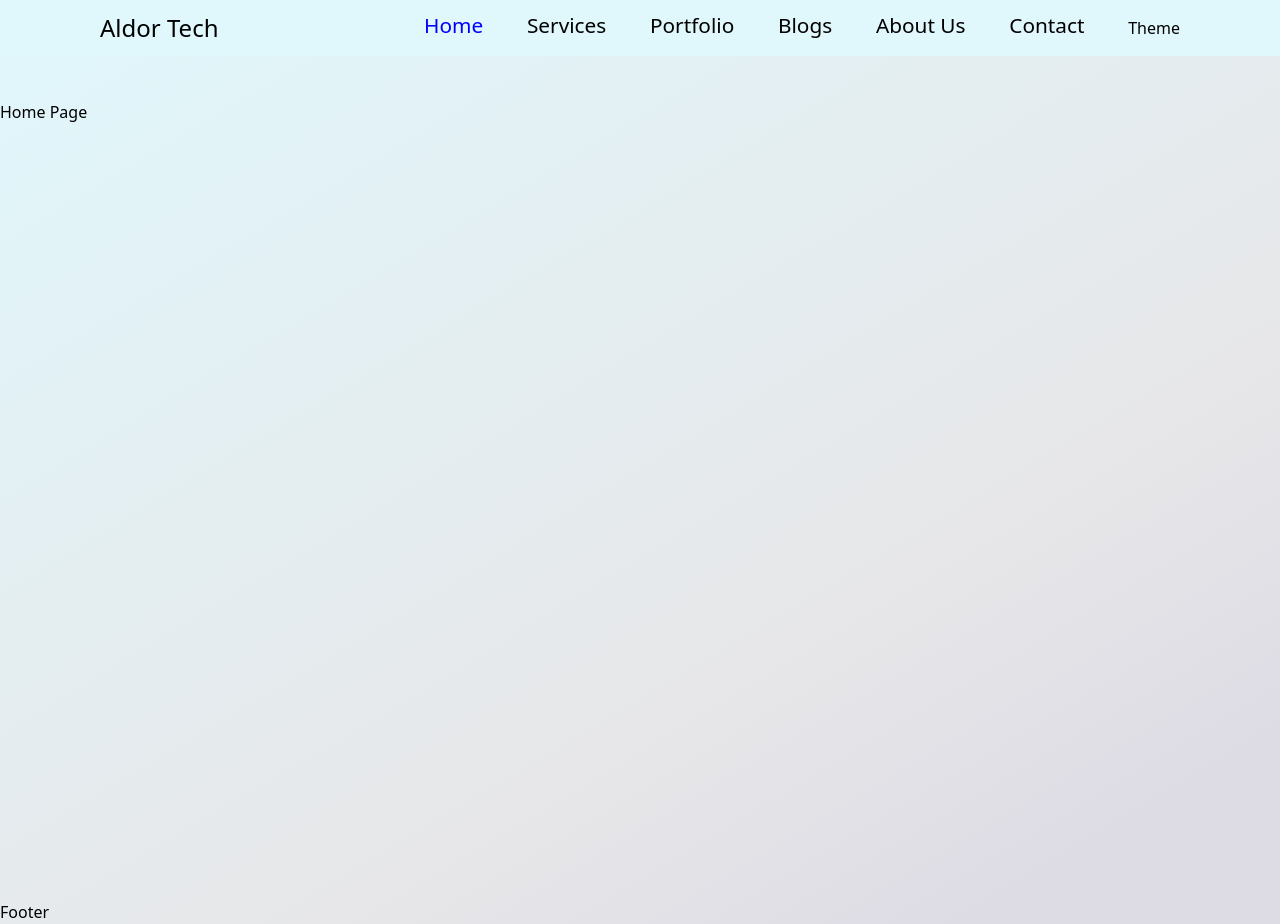
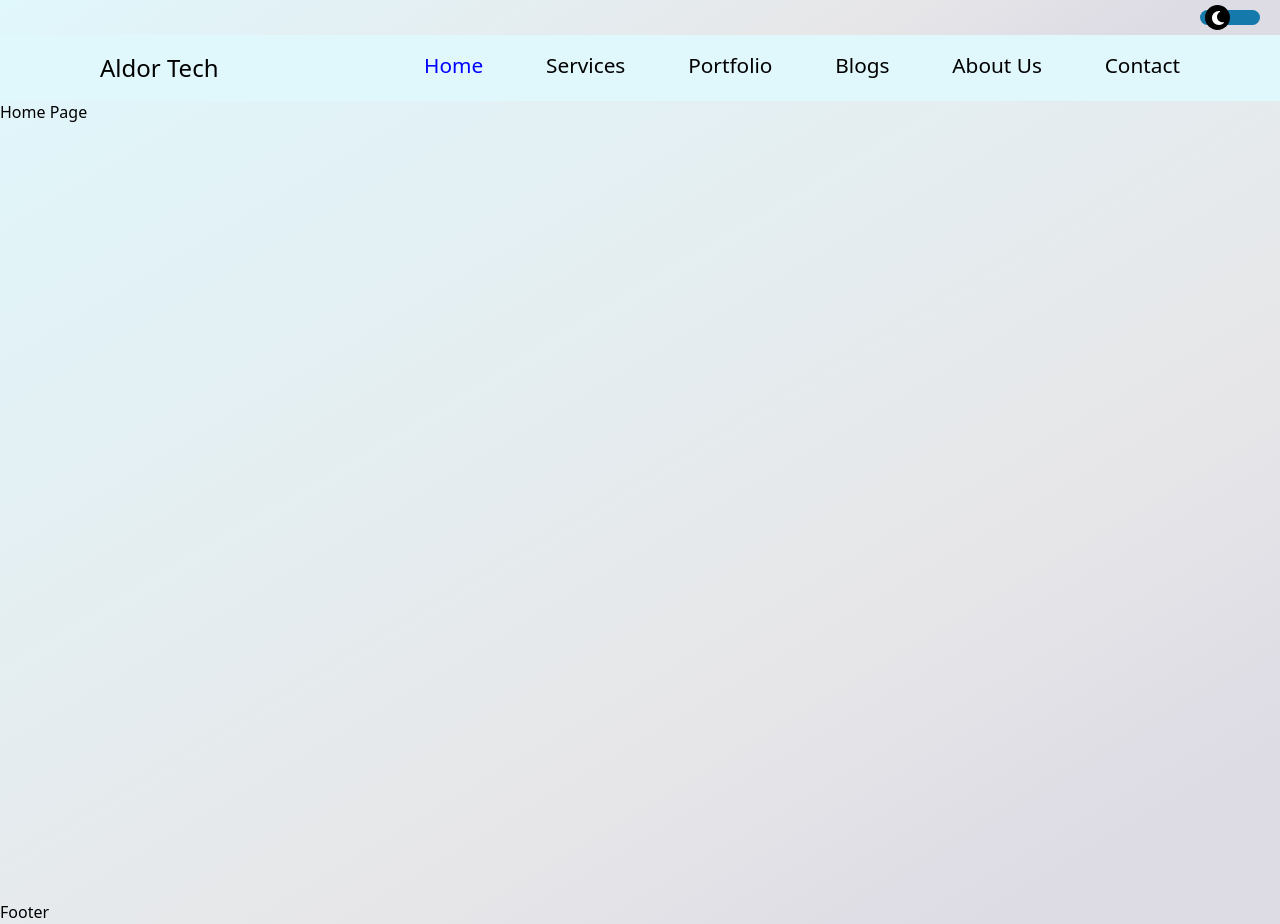
Before and after one commit to hajiRobertWilson/aldortech, a Next.js app: page / in a window 1280 px wide. Built offline with nearby package versions, Linux system fonts and the light colour scheme.

Commit message:
Under Development

```diff
--- a/app/global.queries.css
+++ b/app/global.queries.css
@@ -4,7 +4,7 @@
     }
 }
 @media(width<=1300px){
-    .navBar ul{
+    .navContainer ul{
         width:70%;
         transition:all 0.5s;
     }
--- a/app/globals.css
+++ b/app/globals.css
@@ -3,7 +3,12 @@
 @tailwind utilities;
 
 :root {
+    --theme-btn:#000000;
+    --theme-slider:#1679AB;
+    --theme-icon:white;
+    --toolbar-bg:rgba(221, 220, 229, 1);
     --nav-border:rgba(221, 220, 229, 1);
+    --dropdown-link-border:black;
     --navBg: rgba(224, 247, 252, 1);
     --text-color: black;
     --link-color-hover: blue;
@@ -12,7 +17,11 @@
 }
 
 .dark-theme {
+    --theme-btn:#000000;
+    --theme-icon:orange;
+    --toolbar-bg:#130f40;
     --nav-border:whitesmoke;
+    --dropdown-link-border:white;
     --navBg: #000000;
     --link-color-hover: #011F5B;
     --text-color: white;
@@ -35,13 +44,51 @@ main {
     transition: all 0.5s;
 }
 
+.toolBarCont{
+    height: 35px;
+    width:100%;
+    position:fixed;
+    top:0;
+    z-index: 100;
+    display: flex;
+    align-items:center;
+    justify-content:end;
+    background: var(--bg-gradient);
+}
+.toolBarCont .themeBtnCont{
+    position: relative;
+    margin:5px 20px;
+    height:15px;
+    width:60px;
+    background-color: var(--theme-slider);
+    border-radius: 20px;
+    cursor: pointer;
+}
+.toolBarCont .themeBtnCont .inner{
+    position: absolute;
+    display: flex;
+    align-items: center;
+    justify-content: center;
+    color:var(--theme-icon);
+    height: 25px;
+    left:5px;
+    top:-5px;
+    width:25px;
+    background-color:var(--theme-btn) ;
+    border-radius: 50%;
+    transition:all 1s;
+}
+.toolBarCont .themeBtnCont .inner.slide{
+    left:30px;
+}
+
 .navBar {
     position: fixed;
     display: flex;
     flex-flow: column nowrap;
     width: 100%;
     background-color: var(--navBg);
-    top: 0;
+    top: 35px;
     transition: all 0.4s;
 }
 .menuLinks{
@@ -54,19 +101,22 @@ main {
 }
 .menuLinks.show{
     max-height: 500px;
-    width:100%;
+}
+.menuLinks li{
+    margin:0 15px;
+    cursor: pointer;
+    padding: 5px 0 0 100px;
+    border-bottom:1px solid var(--dropdown-link-border);
 }
 .navContainer{
     display: flex;
     flex-flow: row nowrap;
-    width: 100%;
-    padding: 10px 100px;
+    padding: 15px 100px;
     justify-content: space-between;
 }
 
 .sticky {
-    padding:5px 0px;
-    border-bottom: 2px solid var(--nav-border);
+    border-bottom: 1px solid var(--nav-border);
 }
 
 .navContainer ul {
--- a/app/layout.js
+++ b/app/layout.js
@@ -3,6 +3,9 @@ import Navbar from "@/components/Navbar";
 import "./globals.css";
 import "./global.queries.css";
 import Footer from "@/components/Footer";
+import { config } from '@fortawesome/fontawesome-svg-core';
+import '@fortawesome/fontawesome-svg-core/styles.css';
+config.autoAddCss = false;
 // import Loader from "@/components/loading";
 
 export const metadata = {
--- a/components/Navbar.jsx
+++ b/components/Navbar.jsx
@@ -1,4 +1,6 @@
 "use client"
+import { faMoon, faSun } from "@fortawesome/free-solid-svg-icons";
+import { FontAwesomeIcon } from "@fortawesome/react-fontawesome";
 import Link from "next/link";
 import { useEffect, useState } from "react";
 
@@ -7,39 +9,45 @@ export default function Navbar() {
     const path = ['/', '/services', '/portfolio', '/blogs', '/about', '/contact'];
     const index = [0, 1, 2, 3, 4, 5];
     const [menuElement, setMenuElement] = useState();
-    // const [navElements, setNavElements] = useState();
-    // const [linkColor, setLinkColor] = useState();
     const [theme, setTheme] = useState('light')
-    const [activeTab,setActiveTab]=useState('Home')
+    const [activeTab, setActiveTab] = useState('Home')
+    const [dropdownBtn, setDropdownBtn] = useState();
+    const [windowWidth, setWindowWidth] = useState();
 
-    const handleMenu = (elem) => {
-        elem.classList.toggle('open')
+    const handleMenu = () => {
+        dropdownBtn.classList.toggle('open')
         menuElement.classList.toggle('show')
     }
-    // const handleMenuList=()=>{
-    //     menuElement.classList.toggle('show')
-    // }
+    const handleMenuList = () => {
+        if (dropdownBtn) {
+            dropdownBtn.classList.toggle('open')
+        }
+        menuElement.classList.toggle('show')
+    }
     const handleTab = (ind) => {
         setActiveTab(links[ind])
-        // navElements.forEach(element => {
-            // element.style.color = (theme === 'light') ? 'black' : 'white';
-            // if (element.dataset.value === links[ind]) {
-            //     element.style.color = 'blue';
-            //     console.log('Active Tab:',links[ind])
-                // setActiveTab(links[ind])
-            // }
-        // });
     }
 
 
+    useEffect(() => {
+        // const styles = getComputedStyle(root);
+        // setLinkColor(styles.getPropertyValue('--text-color').trim());
+        setDropdownBtn(document.getElementById('barBtn'));
 
-    useEffect(() => {
+
+        // ---Tab Handler and active tab functionallity---//
         const root = document.documentElement;
-        // const styles = getComputedStyle(root);
-        const navItem=document.querySelectorAll('.navLink')
-        // setLinkColor(styles.getPropertyValue('--text-color').trim());
-        // setNavElements(navItem)
-        setMenuElement(document.querySelector('.menuLinks'))
+        const navItem = document.querySelectorAll('.navLink')
+        const menulinks = document.querySelector('.menuLinks')
+        setMenuElement(menulinks)
+        navItem.forEach(ele => {
+            ele.style.color = (theme === 'light') ? 'black' : 'white';
+            if (ele.dataset.value === activeTab) {
+                ele.style.color = 'blue'
+            }
+        })
+
+        //----Navbar, Buttons, Links, Scroll and related functionallity----//
         const navbar = document.querySelector('.navBar')
         const scrollFuntion = () => {
             if (document.body.scrollTop > 10 || root.scrollTop > 10) {
@@ -48,28 +56,44 @@ export default function Navbar() {
                 navbar.classList.remove('sticky')
             }
         }
-        window.onscroll = scrollFuntion
-        const btn = document.getElementById('themeBtn')
+        window.onscroll = scrollFuntion;
 
-        const toggleTheme = () => {
+        //---- Small Navbar responsiveness handler----//
+        const handleWindow = () => {
+            setWindowWidth(window.innerWidth)
+        }
+        window.addEventListener('resize', handleWindow);
+        if (windowWidth >= 1000 && dropdownBtn && dropdownBtn.classList.contains('open')) {
+            dropdownBtn.classList.remove('open')
+            menuElement.classList.remove('show')
+        }
+
+        // ----Theme Changing and Theme Button Handler----//
+        const themebtn = document.getElementById('themeBtnCont');
+        let inner = document.getElementById('inner');
+        const toggler = () => {
+            inner.classList.toggle('slide')
             root.classList.toggle('dark-theme');
             setTheme((theme === 'light') ? 'dark' : 'light')
+
         }
-        btn.addEventListener('click', toggleTheme);
-        navItem.forEach(ele => {
-            ele.style.color = (theme === 'light') ? 'black' : 'white';
-            if(ele.dataset.value===activeTab){
-                ele.style.color='blue'
-            }
-        })
+        themebtn.addEventListener('click', toggler);
+
+
         return () => {
             window.onscroll = null;
-            btn.removeEventListener('click', toggleTheme)
+            window.removeEventListener("resize", handleWindow)
+            themebtn.removeEventListener('click', toggler);
         }
-    }, [theme,activeTab])
+    }, [theme, activeTab, windowWidth])
 
     return (
         <>
+            <div className="toolBarCont">
+                <div id="themeBtnCont" className="themeBtnCont">
+                    <div id="inner" className="inner"><FontAwesomeIcon icon={(theme === 'light') ? faMoon : faSun} /></div>
+                </div>
+            </div>
             <div className="navBar">
                 <div className="navContainer">
                     <div className="logoContainer">
@@ -79,9 +103,8 @@ export default function Navbar() {
                         {
                             index.map(i => <li className="navLink" key={i} data-value={links[i]} onClick={() => handleTab(i)}><Link href={path[i]}>{links[i]}</Link></li>)
                         }
-                        <button id='themeBtn' type="button">Theme</button>
                     </ul>
-                    <div onClick={(e) => handleMenu(e.currentTarget)} className="menuBtn">
+                    <div id="barBtn" onClick={() => handleMenu()} className="menuBtn">
                         <span></span>
                         <span></span>
                         <span></span>
@@ -90,7 +113,10 @@ export default function Navbar() {
                 <div className="menuLinks">
                     <ul>
                         {
-                            index.map(i => <li key={i}><Link href={path[i]}>{links[i]}</Link></li>)
+                            index.map(i => <li className="navLink" key={i} data-value={links[i]} onClick={() => {
+                                handleTab(i);
+                                handleMenuList();
+                            }}><Link href={path[i]}>{links[i]}</Link></li>)
                         }
                     </ul>
                 </div>
--- a/package.json
+++ b/package.json
@@ -9,6 +9,9 @@
     "lint": "next lint"
   },
   "dependencies": {
+    "@fortawesome/fontawesome-svg-core": "^6.6.0",
+    "@fortawesome/free-solid-svg-icons": "^6.6.0",
+    "@fortawesome/react-fontawesome": "^0.2.2",
     "next": "^14.2.5",
     "nodemon": "^3.1.4",
     "react": "^18.3.1",
```
Also changed, not shown: 1 other file (tests, documents, lock files or other folders).
